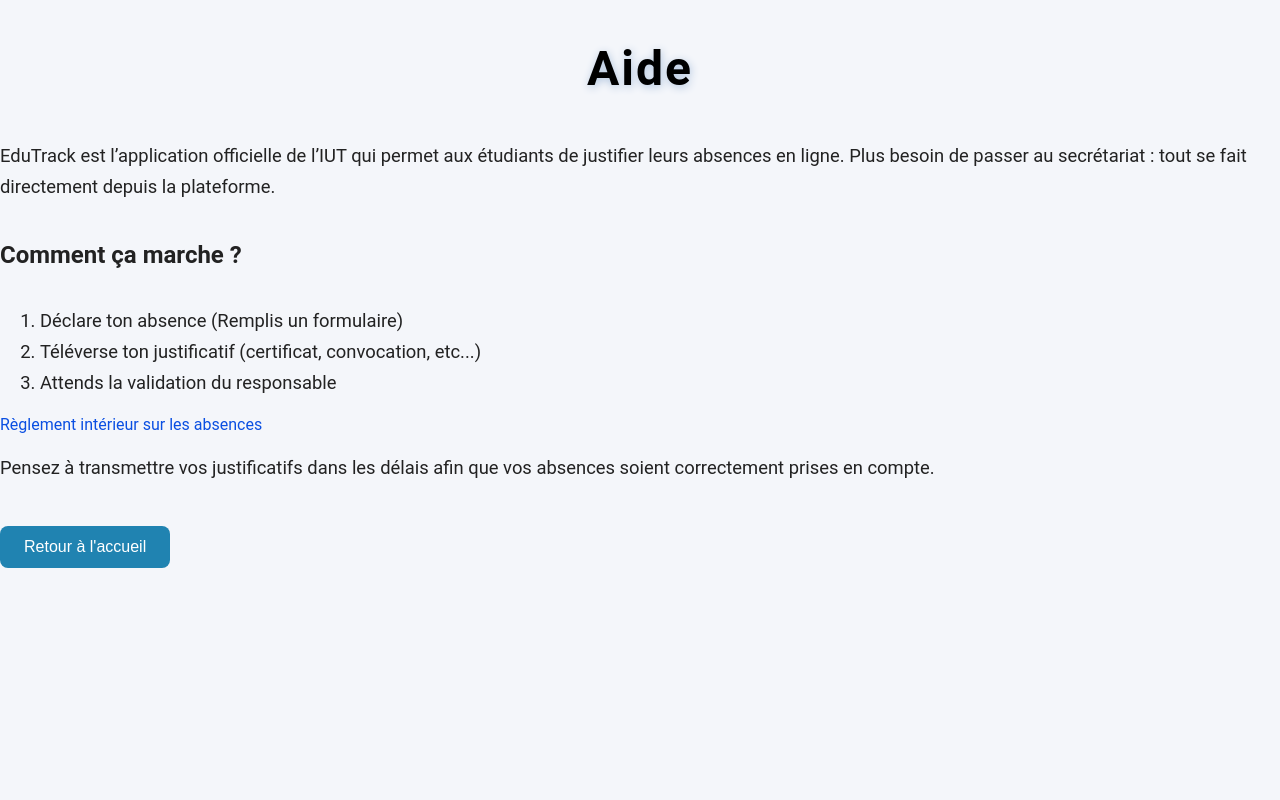
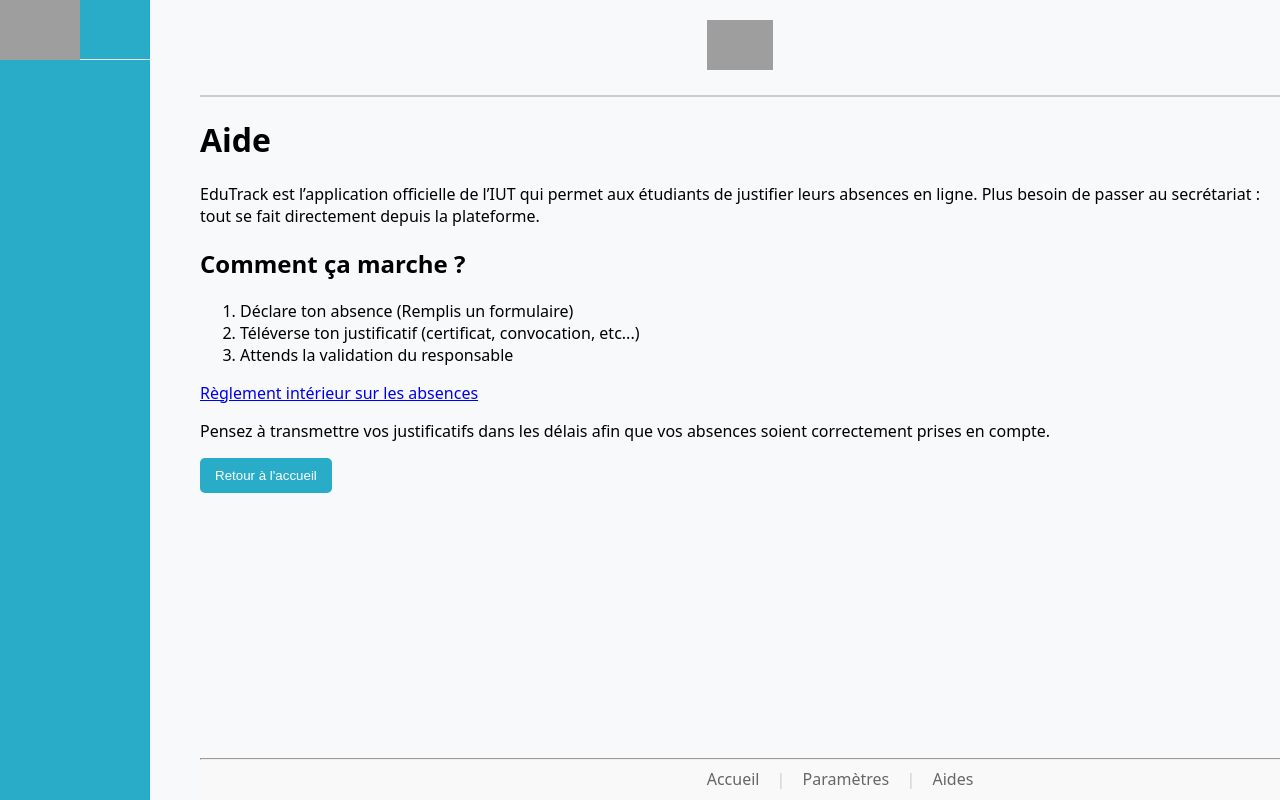
Before and after one commit to selyanek/SAE301, a PHP site: page /aide.php in a window 1280 px wide. Run offline with PHP 8.4, Linux system fonts and the light colour scheme; grey boxes are pictures that could not be loaded.

Commit message:
Ajout du footer et correction

```diff
--- a/Views/aide.php
+++ b/Views/aide.php
@@ -3,10 +3,17 @@
 <head>
     <meta charset="UTF-8">
     <title>Aide</title>
-    <link href="style.css" rel="stylesheet">
+    <link href="/Views/style2.css" rel="stylesheet">
 </head>
+<header class="header">
+    <img src="../img/logouphf.png" alt="Logo uphf">
+</header>
 <body>
-
+    <div class="logoEdu">
+        <img src="../img/logoedutrack.png" alt="Logo EduTrack">
+    </div>
+    <div class="separator"></div>
+    <div class="sidebar"></div>
     <h1>Aide </h1>
     <p>EduTrack est l’application officielle de l’IUT qui permet aux étudiants de justifier leurs absences en ligne. Plus besoin de passer au secrétariat : tout se fait directement depuis la plateforme.</p>
 
@@ -22,7 +29,17 @@
 
     <p>Pensez à transmettre vos justificatifs dans les délais afin que vos absences soient correctement prises en compte.</p>
 
-<a href="accueil_etudiant.php"><button type="button">Retour à l'accueil</button></a>
+    <a href="accueil_etudiant.php"><button type="button" class="button">Retour à l'accueil</button></a>
 
 </body>
+<footer class="footer">
+    <hr class="footer-separator">
+    <nav class="footer-nav">
+    <a href="#">Accueil</a>
+    <span>|</span>
+    <a href="#">Paramètres</a>
+    <span>|</span>
+    <a href="#">Aides</a>
+  </nav>
+</footer>
 </html>
--- a/Views/gererAbsEtu.php
+++ b/Views/gererAbsEtu.php
@@ -16,7 +16,7 @@
 <h1> Gérer mes absences </h1>
 <p>Cette page vous donne accès aux informations et réponses liées à vos absences justifiées.</p>
 <br>
-<a href="sae.php"><button type="button" class="button">Soumettre un nouveau justificatif</button></a>
+<a href="/sae.php"><button type="button" class="button">Soumettre un nouveau justificatif</button></a>
 <div class="sidebar">
     <ul>
         <li>Accueil</li>
--- a/Views/index.php
+++ b/Views/index.php
@@ -6,7 +6,7 @@
     <meta charset="UTF-8">
     <meta name="viewport" content="width=device-width, initial-scale=1.0">
     <link href="/Views/style2.css" rel="stylesheet">
-    <title>Login</title>
+    <title>Authentification</title>
 </head>
 <header class="header">
     <img src="../img/logouphf.png" alt="Logo uphf">
@@ -16,9 +16,6 @@
         <img src="../img/logoedutrack.png" alt="Logo EduTrack">
     </div>
     <div class="separator"></div>
-    <div class="text">
-         <h1>Bienvenue sur le portail d'authentification</h1>
-    </div>
     <div class="text-with-image">
         <img src="../img/logoco.png" alt="Connexion">
         <h2>Connexion</h2>
--- a/Views/style2.css
+++ b/Views/style2.css
@@ -105,7 +105,6 @@
 .text-with-image {
   display: flex;
   align-items: center;
-  gap: 10px;
   height: 60px;
   width: 100%;
   justify-content: center;
@@ -200,3 +199,27 @@
   color: #238da4;
   background-color: #f1f8ff;
 }
+.footer {
+  width: 100%;
+  text-align: center;
+  position: fixed;
+  bottom: 0;
+  background: #f9f9f9;
+  padding-bottom: 10px;
+}
+.footer-nav {
+  display: inline-block;
+  font-size: 16px;
+  color: #666;
+}
+
+.footer-nav a {
+  text-decoration: none;
+  color: #666;
+  margin: 0 8px;
+}
+
+.footer-nav span {
+  color: #ccc;
+  margin: 0 5px;
+}
```
Lines whose indentation alone changed are shown as unchanged.
